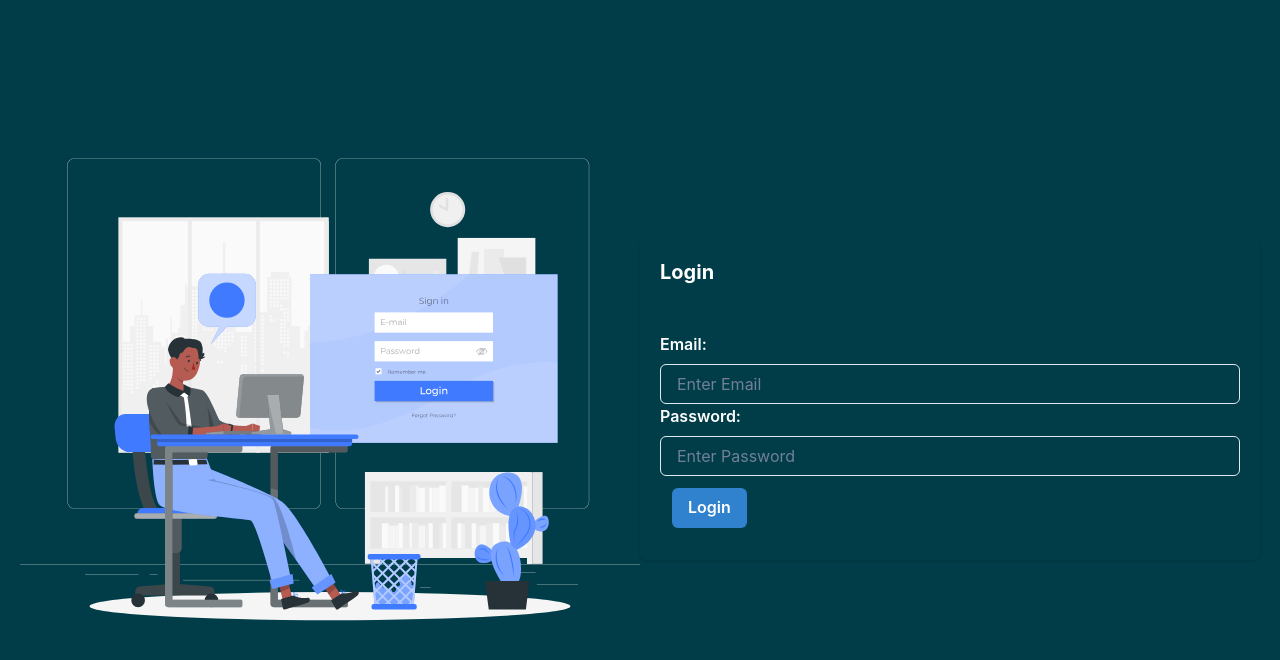
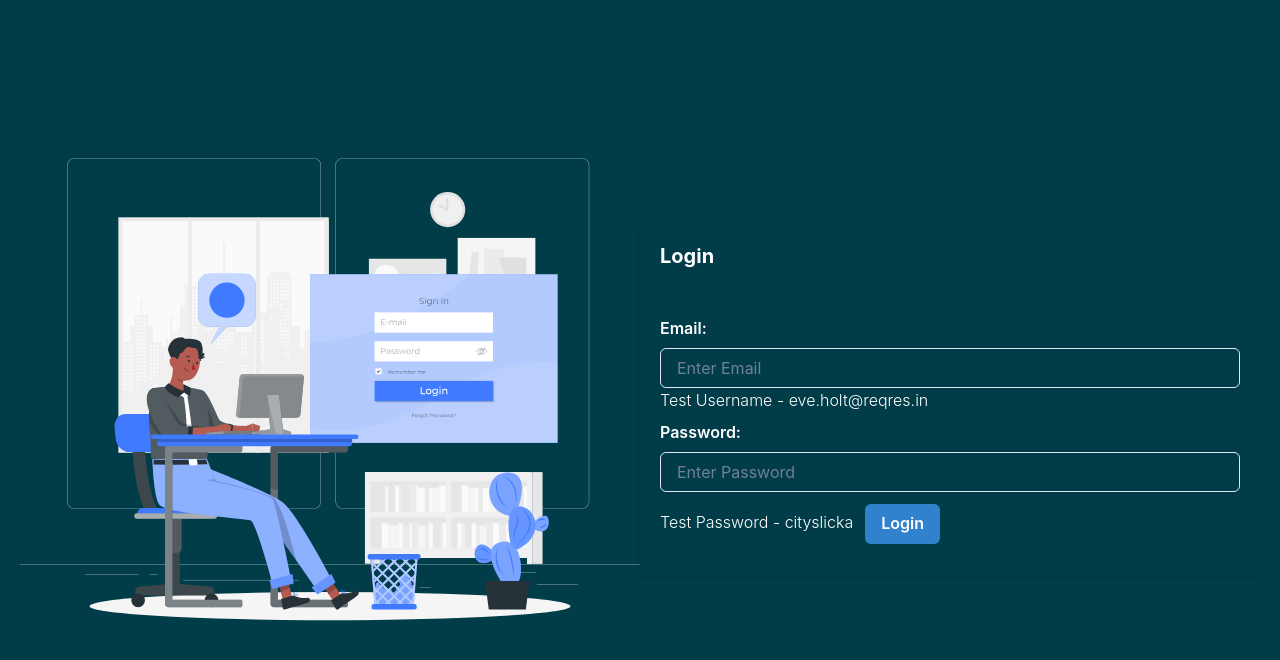
Before and after one commit to lensonfernandes/React-Budget-App, a React (Create React App) app in the folder reactbudgetapp/: page /login in a window 1280 px wide. Shown: the top 660 px of the page. Built offline with nearby package versions, Linux system fonts and the light colour scheme.

Commit message:
Diaplyed test credentials on Login Page

```diff
--- a/reactbudgetapp/src/components/Login/Login.jsx
+++ b/reactbudgetapp/src/components/Login/Login.jsx
@@ -13,6 +13,7 @@ import { client } from "../../client";
 import { useNavigate } from "react-router-dom";
 import { PATHS } from "../../paths";
 import budgetLogin from '../Login/budgetLogin.svg'
+import { FormLabel } from "react-bootstrap";
 
 const Login = () => {
   const [email, setEmail] = useState("");
@@ -69,16 +70,19 @@ const Login = () => {
               placeholder="Enter Email"
               size="md"
             />
+            <FormLabel style={{fontWeight:"300"}}>Test Username - eve.holt@reqres.in</FormLabel>
           </>
           <>
             <Text mb="8px">Password:</Text>
             <Input
+            type="password"
               value={password}
               onChange={handleChange}
               placeholder="Enter Password"
               name="password"
               size="md"
             />
+             <FormLabel style={{fontWeight:"300"}}>Test Password - cityslicka</FormLabel>
           </>
           <Button colorScheme="blue" m={3} onClick={handleLogin}>
             Login
```
